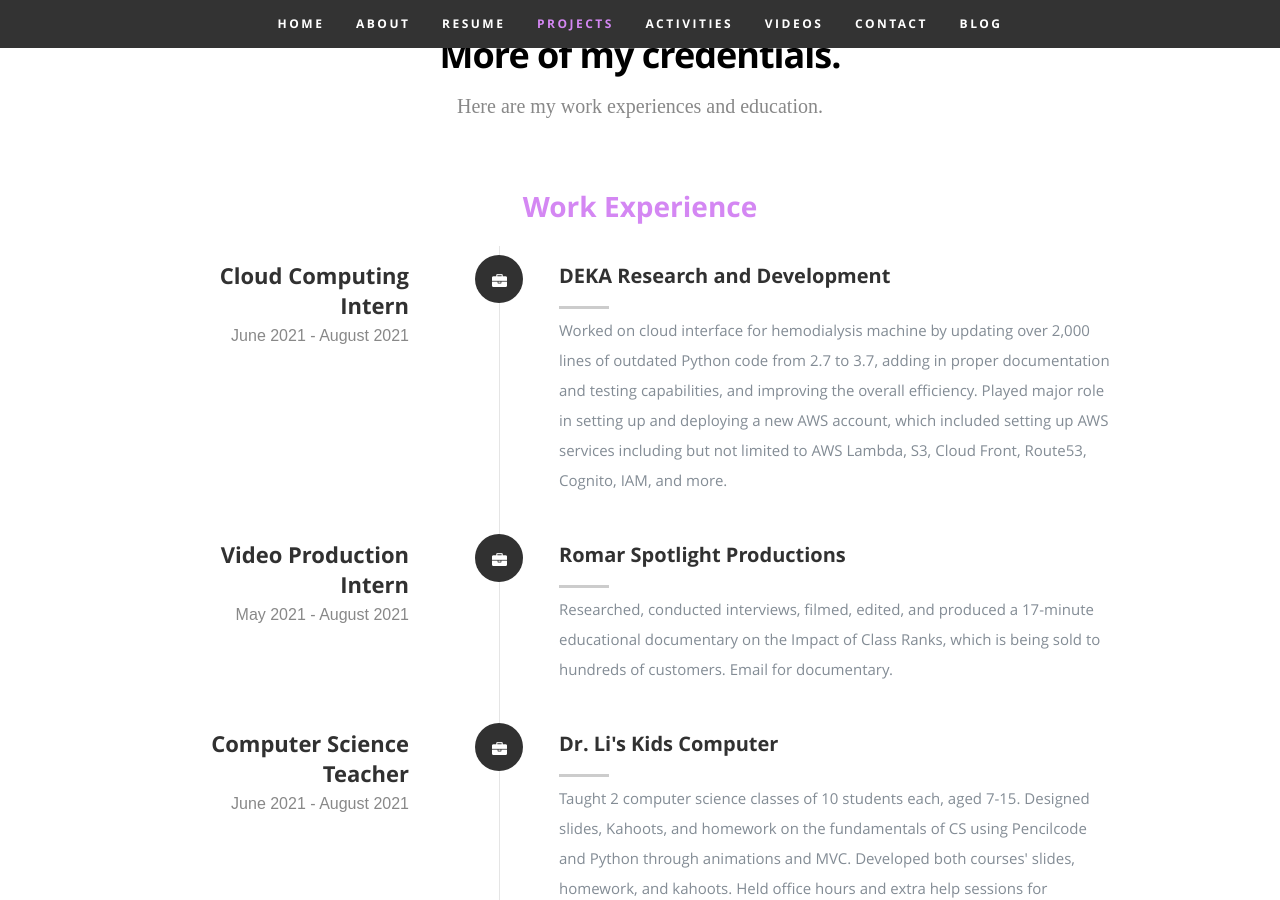
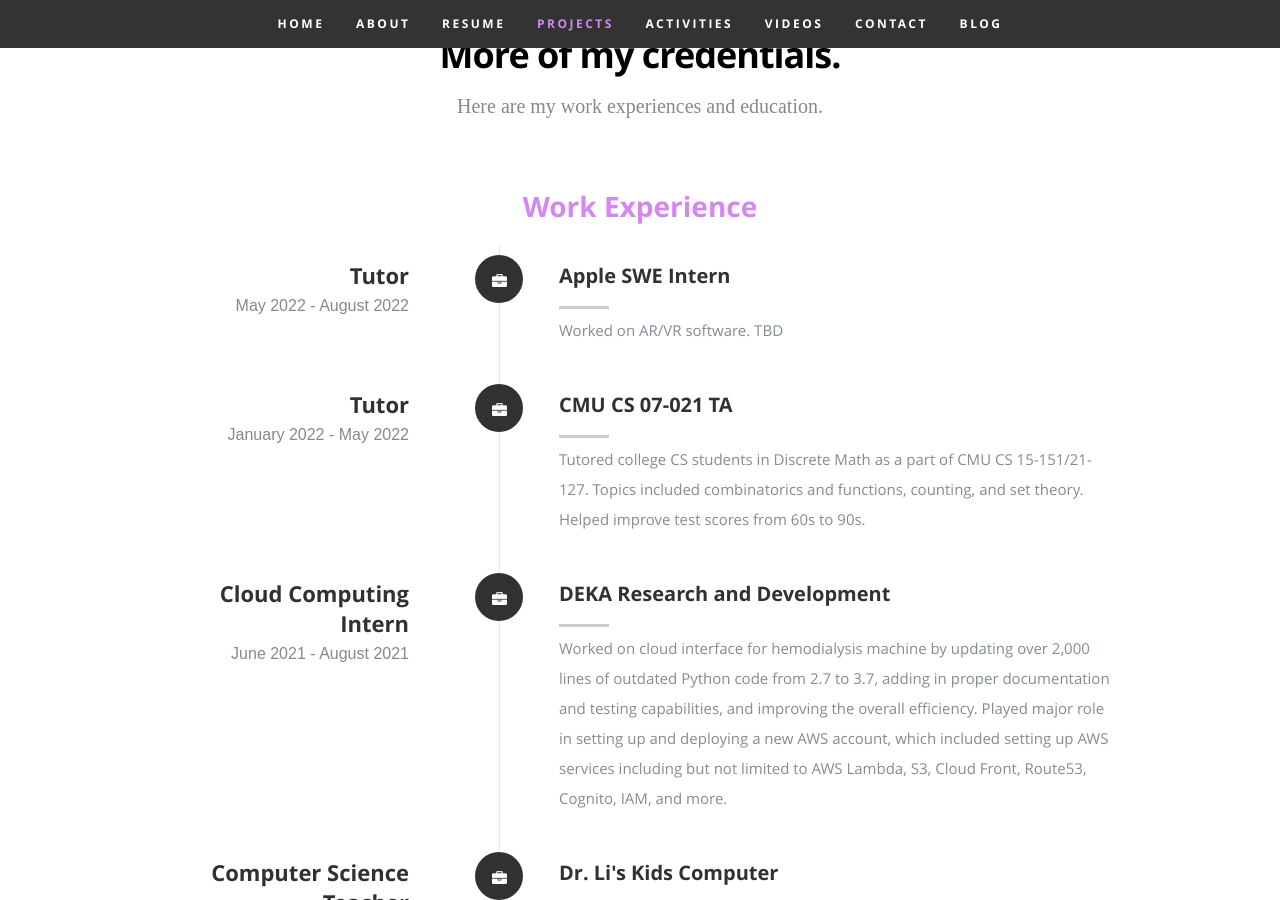
Before and after one commit to AvantikaNaik/AvantikaNaik.github.io, a Jekyll site: the page index.html, which Jekyll copies as it is, in a window 1280 px wide and 900 px high, scrolled down 2241 px. Built offline with Jekyll 4.4.1, drawn with Linux system fonts in a browser that asks for light colours; nearby versions of some CDN libraries; some of the changed text lies outside the part shown.

Commit message:
working on work section, not yet done

```diff
--- a/index.html
+++ b/index.html
@@ -204,13 +204,13 @@
                   </div>
 
                   <div class="timeline-header">
-                     <h3>Cloud Computing Intern</h3>
-                     <p>June 2021 - August 2021</p>
+                     <h3>Tutor</h3>
+                     <p>May 2022 - August 2022</p>
                   </div>
 
                   <div class="timeline-content">
-                     <h4>DEKA Research and Development</h4>
-                     <p> Worked on cloud interface for hemodialysis machine by updating over 2,000 lines of outdated Python code from 2.7 to 3.7, adding in proper documentation and testing capabilities, and improving the overall efficiency. Played major role in setting up and deploying a new AWS account, which included setting up AWS services including but not limited to AWS Lambda, S3, Cloud Front, Route53, Cognito, IAM, and more.
+                     <h4>Apple SWE Intern</h4>
+                     <p> Worked on AR/VR software. TBD
                      </p>
                   </div>
 
@@ -223,18 +223,36 @@
                   </div>
 
                   <div class="timeline-header">
-                     <h3>Video Production Intern</h3>
-                     <p>May 2021 - August 2021</p>
+                     <h3>Tutor</h3>
+                     <p>January 2022 - May 2022</p>
                   </div>
 
                   <div class="timeline-content">
-                     <h4>Romar Spotlight Productions</h4>
-                     <p> Researched, conducted interviews, filmed, edited, and produced a 17-minute educational documentary on the Impact of Class Ranks, which is being sold to hundreds of customers. Email for documentary.
+                     <h4>CMU CS 07-021 TA</h4>
+                     <p> Tutored college CS students in Discrete Math as a part of CMU CS 15-151/21-127. Topics included combinatorics and functions, counting, and set theory. Helped improve test scores from 60s to 90s.
                      </p>
                   </div>
 
                </div> <!-- /timeline-block -->
 
+               <div class="timeline-block">
+
+                  <div class="timeline-ico">
+                     <i class="fa fa-briefcase"></i>
+                  </div>
+
+                  <div class="timeline-header">
+                     <h3>Cloud Computing Intern</h3>
+                     <p>June 2021 - August 2021</p>
+                  </div>
+
+                  <div class="timeline-content">
+                     <h4>DEKA Research and Development</h4>
+                     <p> Worked on cloud interface for hemodialysis machine by updating over 2,000 lines of outdated Python code from 2.7 to 3.7, adding in proper documentation and testing capabilities, and improving the overall efficiency. Played major role in setting up and deploying a new AWS account, which included setting up AWS services including but not limited to AWS Lambda, S3, Cloud Front, Route53, Cognito, IAM, and more.
+                     </p>
+                  </div>
+
+               </div> <!-- /timeline-block -->
 
                <div class="timeline-block">
 
@@ -262,13 +280,13 @@
                   </div>
 
                   <div class="timeline-header">
-                     <h3>Tutor</h3>
-                     <p>August 2020 - December 2020</p>
+                     <h3>Video Production Intern</h3>
+                     <p>May 2021 - August 2021</p>
                   </div>
 
                   <div class="timeline-content">
-                     <h4>CMU CS 15-112</h4>
-                     <p> Tutored college students in Python as a part of CMU CS 15-112. Topics included data structures and algorithms, NP completeness, and Monte Carlo methods. Helped improve test scores from 60s to 90s.
+                     <h4>Romar Spotlight Productions</h4>
+                     <p> Researched, conducted interviews, filmed, edited, and produced a 17-minute educational documentary on the Impact of Class Ranks, which is being sold to hundreds of customers. Email for documentary.
                      </p>
                   </div>
 
```
